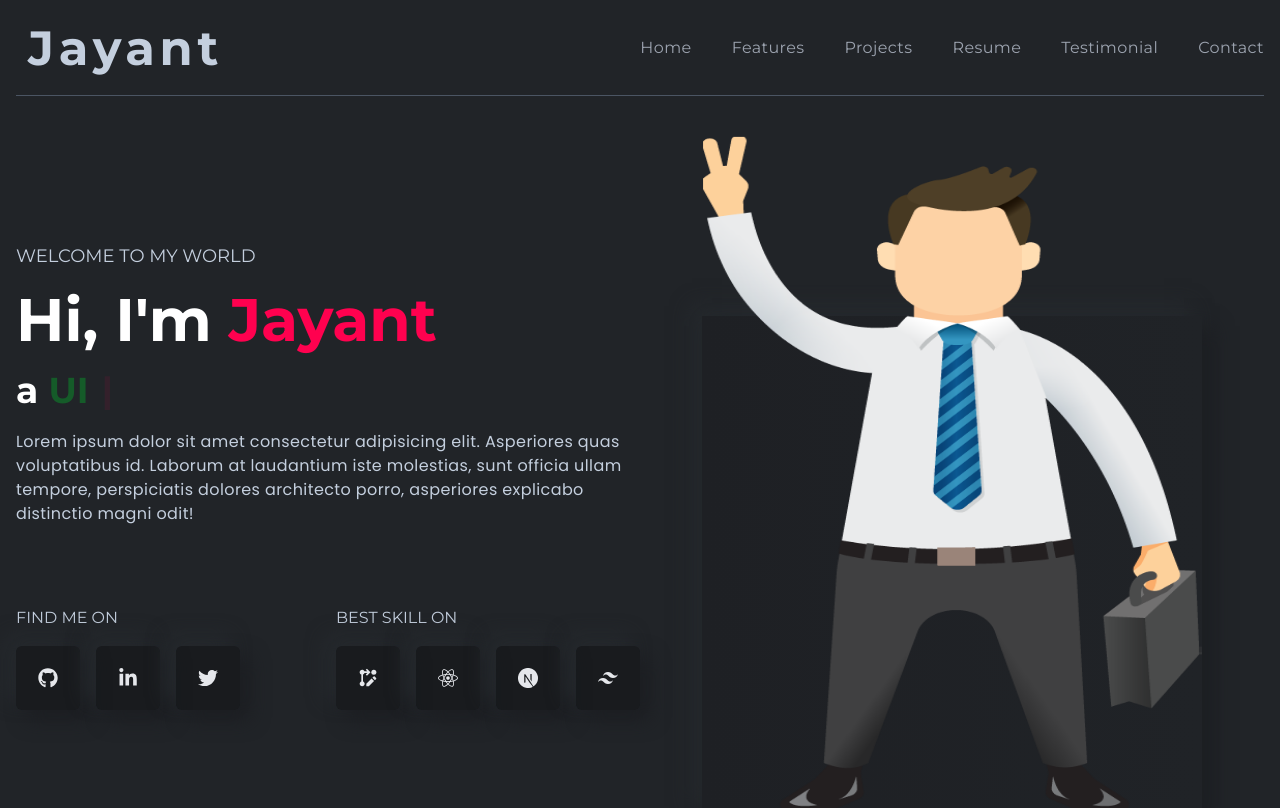
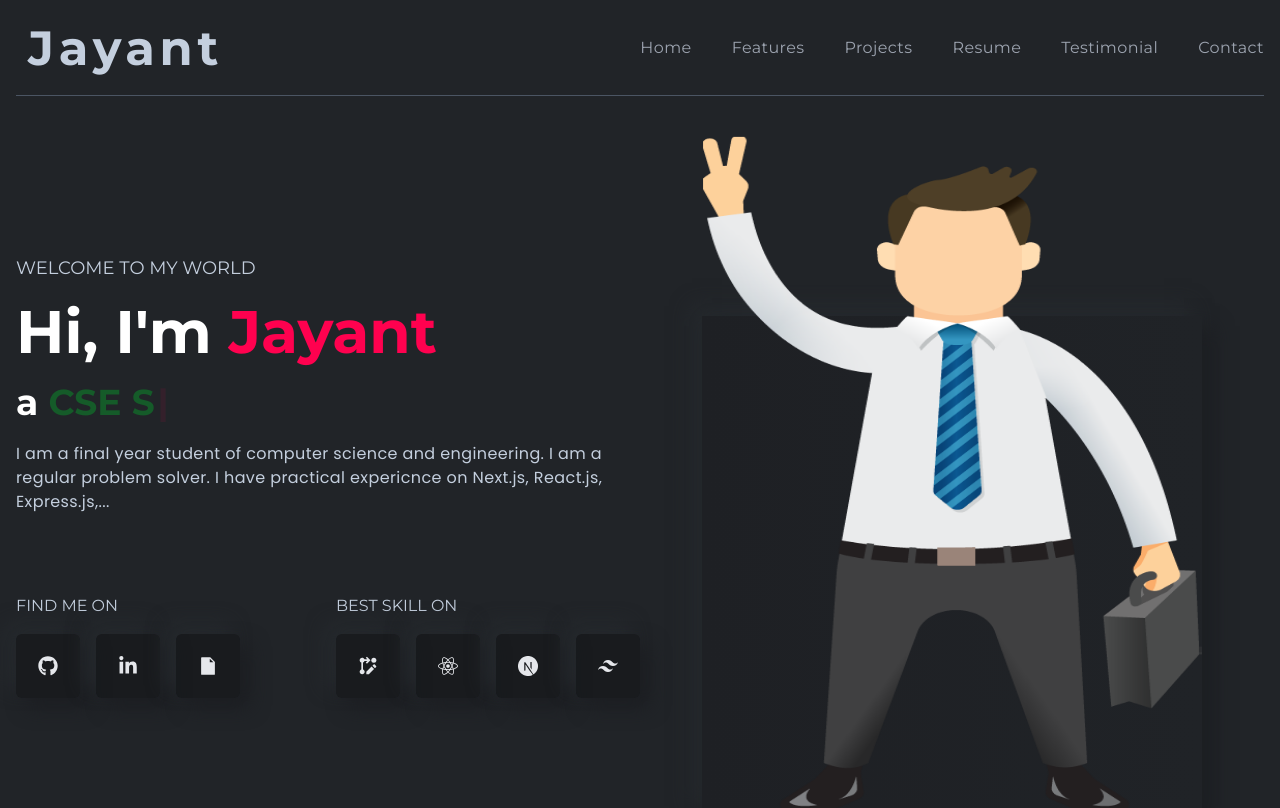
Before and after one commit to Jayant-001/Portfolio, a React (Create React App) app: page / in a window 1280 px wide. Shown: the top 808 px of the page. Built offline with nearby package versions, Linux system fonts and the light colour scheme.

Commit message:
resume added

```diff
--- a/src/components/banner/LeftBanner.js
+++ b/src/components/banner/LeftBanner.js
@@ -4,7 +4,7 @@ import Media from "./Media";
 
 const LeftBanner = () => {
     const [text] = useTypewriter({
-        words: ["Competitive Coder.", "Full Stack Developer.", "UI Designer."],
+        words: ["Competitive Coder", "Full Stack Developer", "CSE Scholar"],
         loop: true,
         typeSpeed: 50,
         deleteSpeed: 20,
@@ -16,9 +16,7 @@ const LeftBanner = () => {
                 <h4 className=" text-lg font-normal">WELCOME TO MY WORLD</h4>
                 <h1 className="text-6xl font-bold text-white">
                     Hi, I'm{" "}
-                    <span className="text-designColor capitalize">
-                        Jayant
-                    </span>
+                    <span className="text-designColor capitalize">Jayant</span>
                 </h1>
                 <h2 className="text-4xl font-bold text-white">
                     a <span className="text-[#155b29]">{text}</span>
@@ -29,11 +27,9 @@ const LeftBanner = () => {
                     />
                 </h2>
                 <p className="text-base font-bodyFont leading-6 tracking-wide">
-                    Lorem ipsum dolor sit amet consectetur adipisicing elit.
-                    Asperiores quas voluptatibus id. Laborum at laudantium iste
-                    molestias, sunt officia ullam tempore, perspiciatis dolores
-                    architecto porro, asperiores explicabo distinctio magni
-                    odit!
+                    I am a final year student of computer science and engineering.
+                    I am a regular problem solver.
+                    I have practical expericnce on Next.js, React.js, Express.js,...
                 </p>
             </div>
             {/* Media */}
--- a/src/components/banner/Media.jsx
+++ b/src/components/banner/Media.jsx
@@ -1,7 +1,11 @@
 import React from "react";
-import { FaGithub, FaTwitter, FaLinkedinIn, FaReact } from "react-icons/fa";
+import { AiFillFile } from "react-icons/ai";
+import { FaGithub, FaLinkedinIn, FaReact } from "react-icons/fa";
 import { MdRebaseEdit } from "react-icons/md";
 import { SiTailwindcss, SiNextdotjs } from "react-icons/si";
+
+import resumePdf from "./Jayant-Gupta-Resume.pdf";
+
 const Media = () => {
     return (
         <div className="flex flex-col xl:flex-row gap-6 lgl:gap-0 justify-between">
@@ -32,13 +36,14 @@ const Media = () => {
                         </span>
                     </a>
                     <a
-                        href="https://www.linkedin.com/in/jayant-cse/"
+                        href={resumePdf}
                         rel="noreferrer"
+                        download="Jayant Gupta Resume.pdf"
                         target="_blank"
-                        title="Twitter"
+                        title="My Resume"
                     >
                         <span className="bannerIcon">
-                            <FaTwitter />
+                            <AiFillFile />
                         </span>
                     </a>
                 </div>
```
Also changed, not shown: 1 other file (tests, documents, lock files or other folders).
